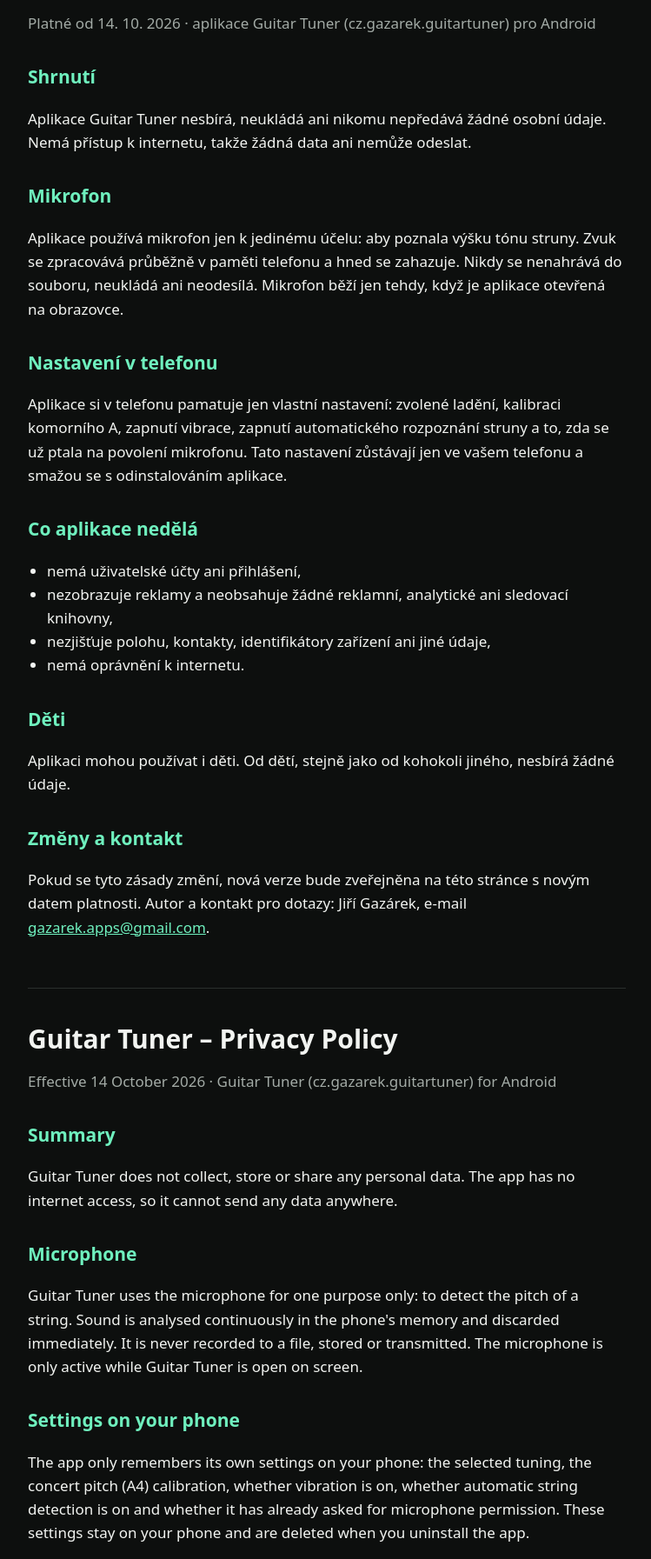
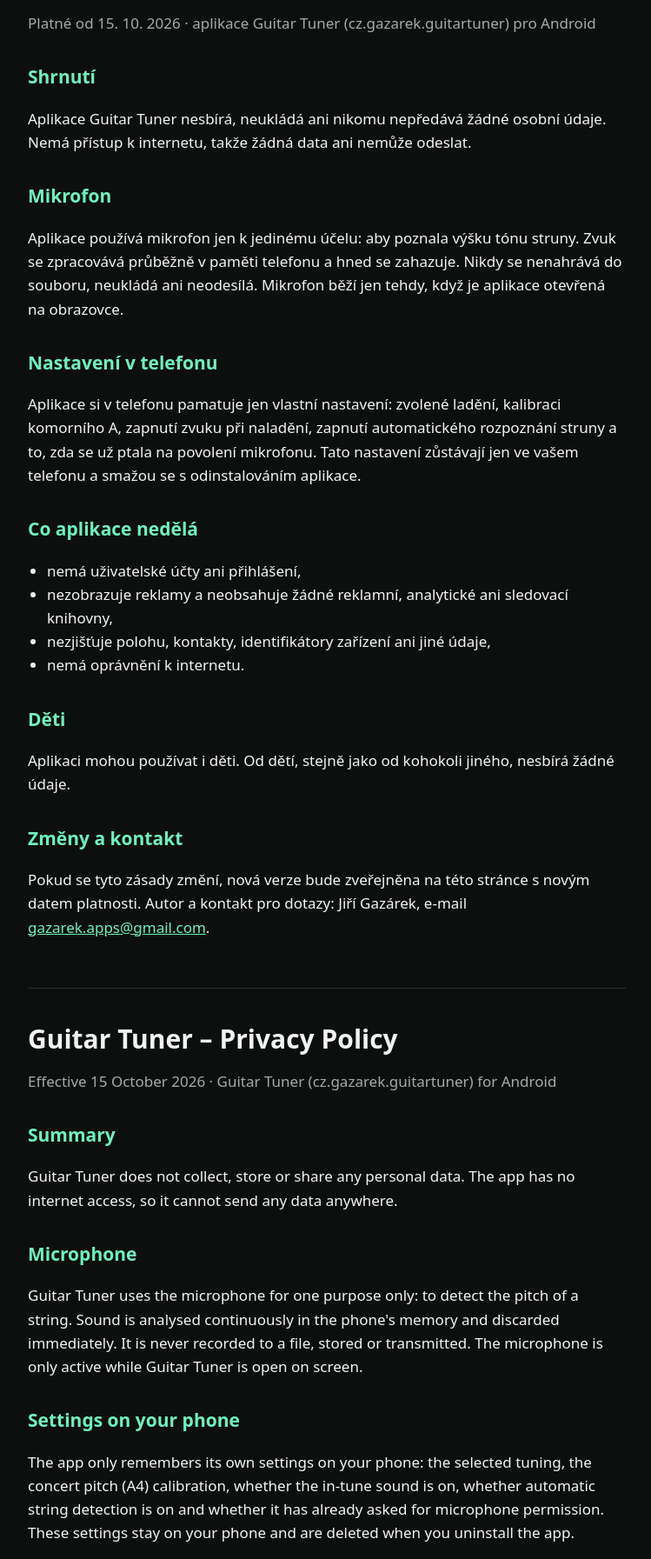
Before and after one commit to Ereniss/guitartuner-privacy, a plain HTML site: page index.html in a window 1280 px wide. Shown: the part 107-1900 px from the top of the page at 87% size, without its empty margins (264-1013 px from the left). Drawn offline with Linux system fonts and the light colour scheme.

Commit message:
Zvuk při naladění místo vibrace (platné od 15. 10. 2026)

```diff
--- a/index.html
+++ b/index.html
@@ -24,7 +24,7 @@
 
 <section id="cs" lang="cs">
 <h1>Guitar Tuner – zásady ochrany osobních údajů</h1>
-<p class="muted">Platné od 14. 10. 2026 · aplikace Guitar Tuner (cz.gazarek.guitartuner) pro Android</p>
+<p class="muted">Platné od 15. 10. 2026 · aplikace Guitar Tuner (cz.gazarek.guitartuner) pro Android</p>
 
 <h2>Shrnutí</h2>
 <p>Aplikace Guitar Tuner nesbírá, neukládá ani nikomu nepředává žádné osobní údaje. Nemá přístup k internetu, takže žádná data ani nemůže odeslat.</p>
@@ -33,7 +33,7 @@
 <p>Aplikace používá mikrofon jen k jedinému účelu: aby poznala výšku tónu struny. Zvuk se zpracovává průběžně v paměti telefonu a hned se zahazuje. Nikdy se nenahrává do souboru, neukládá ani neodesílá. Mikrofon běží jen tehdy, když je aplikace otevřená na obrazovce.</p>
 
 <h2>Nastavení v telefonu</h2>
-<p>Aplikace si v telefonu pamatuje jen vlastní nastavení: zvolené ladění, kalibraci komorního A, zapnutí vibrace, zapnutí automatického rozpoznání struny a to, zda se už ptala na povolení mikrofonu. Tato nastavení zůstávají jen ve vašem telefonu a smažou se s odinstalováním aplikace.</p>
+<p>Aplikace si v telefonu pamatuje jen vlastní nastavení: zvolené ladění, kalibraci komorního A, zapnutí zvuku při naladění, zapnutí automatického rozpoznání struny a to, zda se už ptala na povolení mikrofonu. Tato nastavení zůstávají jen ve vašem telefonu a smažou se s odinstalováním aplikace.</p>
 
 <h2>Co aplikace nedělá</h2>
 <ul>
@@ -52,7 +52,7 @@
 
 <section id="en" lang="en">
 <h1>Guitar Tuner – Privacy Policy</h1>
-<p class="muted">Effective 14 October 2026 · Guitar Tuner (cz.gazarek.guitartuner) for Android</p>
+<p class="muted">Effective 15 October 2026 · Guitar Tuner (cz.gazarek.guitartuner) for Android</p>
 
 <h2>Summary</h2>
 <p>Guitar Tuner does not collect, store or share any personal data. The app has no internet access, so it cannot send any data anywhere.</p>
@@ -61,7 +61,7 @@
 <p>Guitar Tuner uses the microphone for one purpose only: to detect the pitch of a string. Sound is analysed continuously in the phone's memory and discarded immediately. It is never recorded to a file, stored or transmitted. The microphone is only active while Guitar Tuner is open on screen.</p>
 
 <h2>Settings on your phone</h2>
-<p>The app only remembers its own settings on your phone: the selected tuning, the concert pitch (A4) calibration, whether vibration is on, whether automatic string detection is on and whether it has already asked for microphone permission. These settings stay on your phone and are deleted when you uninstall the app.</p>
+<p>The app only remembers its own settings on your phone: the selected tuning, the concert pitch (A4) calibration, whether the in-tune sound is on, whether automatic string detection is on and whether it has already asked for microphone permission. These settings stay on your phone and are deleted when you uninstall the app.</p>
 
 <h2>What the app does not do</h2>
 <ul>
```
